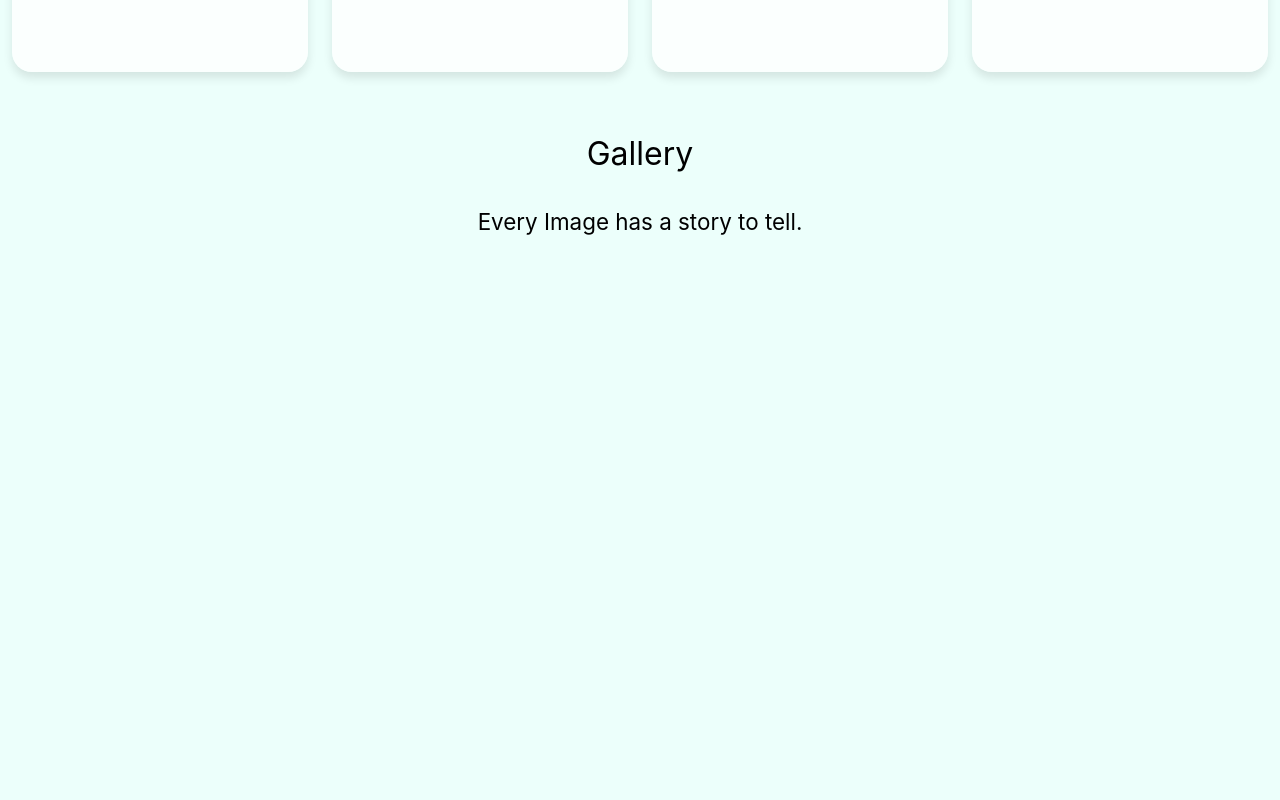
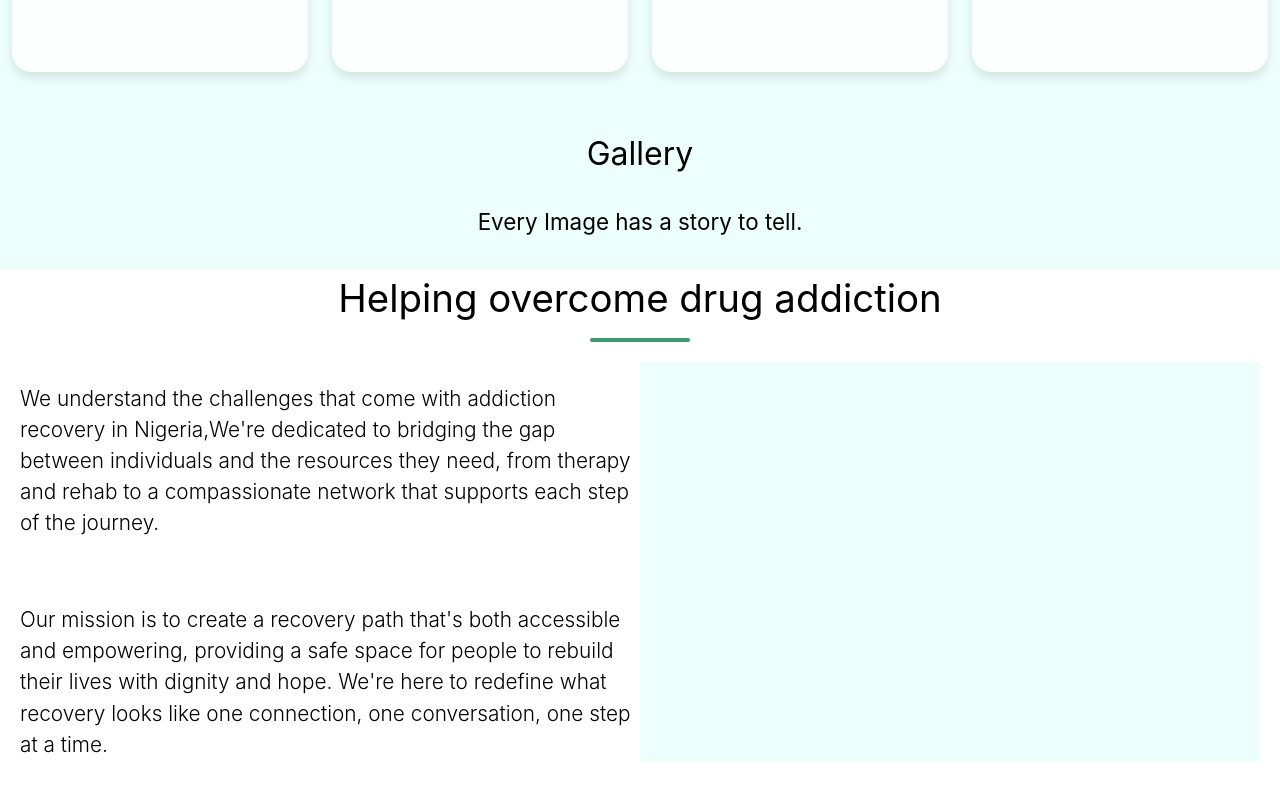
Before and after one commit to Jibex-Banks/Relapsafe, a React (Vite) app: page / in a window 1280 px wide. Shown: the part 1144-1944 px from the top of the page. Before the commit the page ends 1405 px from the top, so only its background shows below. Built offline with nearby package versions, Linux system fonts and the light colour scheme.

Commit message:
Second Commit🚀

```diff
--- a/src/App.css
+++ b/src/App.css
@@ -152,6 +152,50 @@ a{
   font-weight: 400;
 }
 
+#About{
+  background-color: white;
+}
+
+#About h2{
+  text-align: center;
+  font-size: 2.4em;
+  font-weight: 400;
+  margin-bottom: 10px;
+}
+
+.line{
+  margin: auto;
+  width: 100px;
+  height: 4px;
+  background-color: #3d9970;
+  border-radius: 4px;
+  align-self: center;
+}
+
+.aboutHero{
+  display: flex;
+  flex-direction: row;
+  justify-content: space-around;
+  padding: 20px;
+}
+
+.aboutHero .text{
+  width: 100%;
+  height: max-content;
+}
+
+.aboutHero .text p{
+  font-size: 1.3em;
+  font-weight: 300;
+}
+
+.aboutHero .image{
+  width: 100%;
+  height: 400px;
+  background-color: #ecfffb;
+}
+
+
 /* Media Queries */
 /* Small devices (phones, 320px and up) */
 @media (min-width: 320px) and (max-width: 768px) {
@@ -197,6 +241,22 @@ a{
     width: 70%;
     height: fit-content;
   }
+
+  #About h2{
+    font-size: 2em;
+  }
+
+  .aboutHero{
+    flex-direction: column;
+  }
+
+  .aboutHero .image{
+    height: 250px;
+  }
+
+  .aboutHero .text p{
+    font-size: 1.1em;
+  }
 }
 
 /* Medium devices (tablets, 768px and up) */
@@ -215,19 +275,3 @@ a{
   }
 
 }
-
-
-
-
-/* Dark mode */
-/* @media (prefers-color-scheme: dark) {
-  :root {
-      --bg-color: #121212;
-      --text-color: #ffffff;
-  }
-
-  body {
-      background-color: var(--bg-color);
-      color: var(--text-color);
-  }
-} */
--- a/src/App.jsx
+++ b/src/App.jsx
@@ -1,6 +1,7 @@
 import { Menu, Users, Video,HeartHandshake,
   Building2, } from 'lucide-react';
 import './App.css'
+import AboutUsSection from './Test';
 export default function name() {
   const services = [
     {id:1,icon:Users,title:"Online Community",sentence:"Connect with peers and find support in our monitored online community",buttonName:"Join Community"},
@@ -16,7 +17,6 @@ export default function name() {
       <ul className='navitems'>
         <a href="#"><li>Services</li></a>
         <a href="#"><li>Gallery</li></a>
-        <a href="#"><li>RehabCenters</li></a>
         <a href="#"><li>About</li></a>
         <a href="#"><li>Contact</li></a>
       </ul>
@@ -49,6 +49,22 @@ export default function name() {
       <h2>Gallery</h2>
       <p>Every Image has a story to tell.</p>
     </section>
+    <section id='About'>
+      <h2>Helping overcome drug addiction</h2>
+      <div className="line"></div>
+      <div className="aboutHero">
+        <div className="text">
+          <p>We understand the challenges that come with addiction recovery in Nigeria,We're dedicated to bridging the gap between individuals and the resources they need, from therapy and rehab to a compassionate network that supports each step of the journey.</p>
+          <br />
+          <p> Our mission is to create a recovery path that's both accessible and empowering, providing a safe space for people to rebuild their lives with dignity and hope. We're here to redefine what recovery looks like one connection, one conversation, one step at a time.</p>
+        </div>
+        <div className="image"></div>
+        <div className="aboutContent">
+
+        </div>
+      </div>
+    </section>
+    {/* <AboutUsSection/> */}
     </div>
     </>
   );
```
